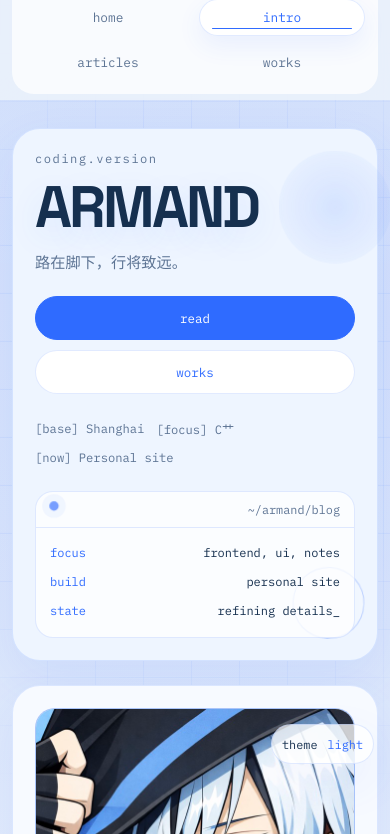
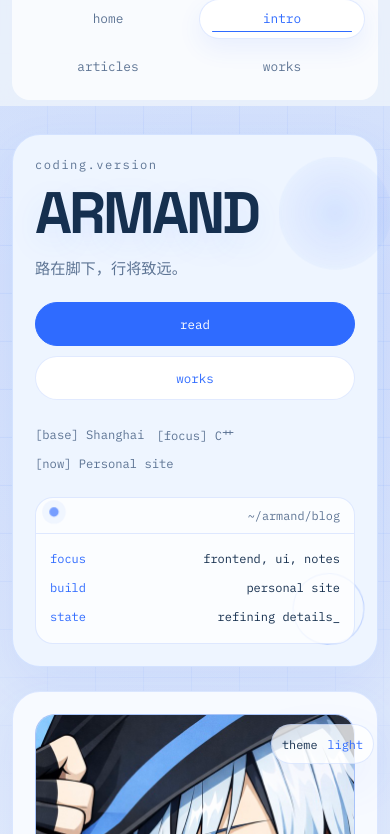
Before and after one commit to QianCream/Armand-Blog, a website built with webpack: page index.html in a window 390 px wide. Shown: the part 64-898 px from the top of the page. Built offline with nearby package versions, Linux system fonts and the light colour scheme.

Commit message:
Fix mobile nav layout stretching

```diff
--- a/css/style.css
+++ b/css/style.css
@@ -1024,7 +1024,6 @@ button {
   }
 
   .nav,
-  .nav-links,
   .hero-actions,
   .profile-meta,
   .footer-row,
@@ -1038,17 +1037,23 @@ button {
   }
 
   .nav {
+    display: flex;
+    justify-content: flex-start;
+    align-items: stretch;
     padding: 12px;
     gap: 12px;
-    border-radius: 22px;
+    border-radius: 18px;
   }
 
   .brand {
     width: auto;
     align-self: flex-start;
+    justify-content: flex-start;
   }
 
   .nav-links a {
+    min-height: 40px;
+    padding: 10px 12px;
     justify-content: center;
     text-align: center;
   }
@@ -1057,6 +1062,8 @@ button {
     display: grid;
     grid-template-columns: repeat(2, minmax(0, 1fr));
     gap: 8px;
+    width: 100%;
+    align-items: stretch;
   }
 
   .hero {
```
